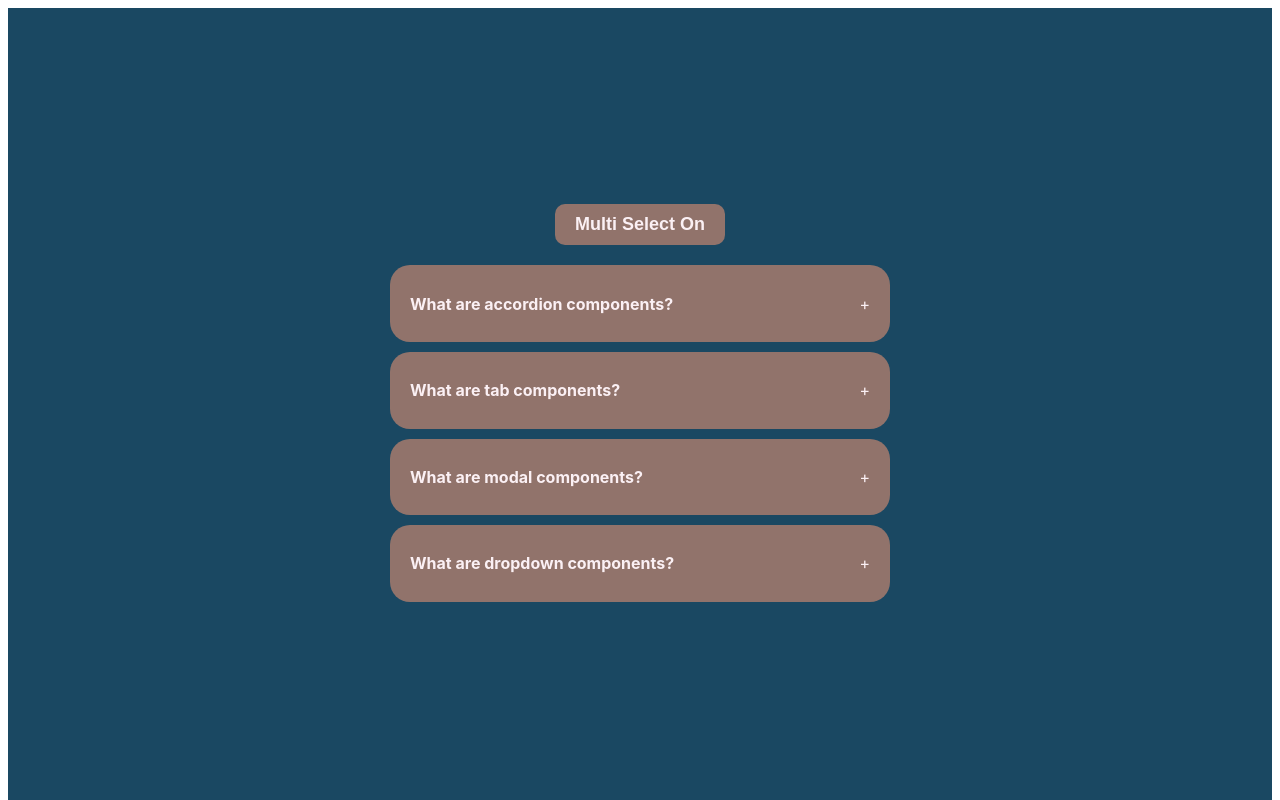
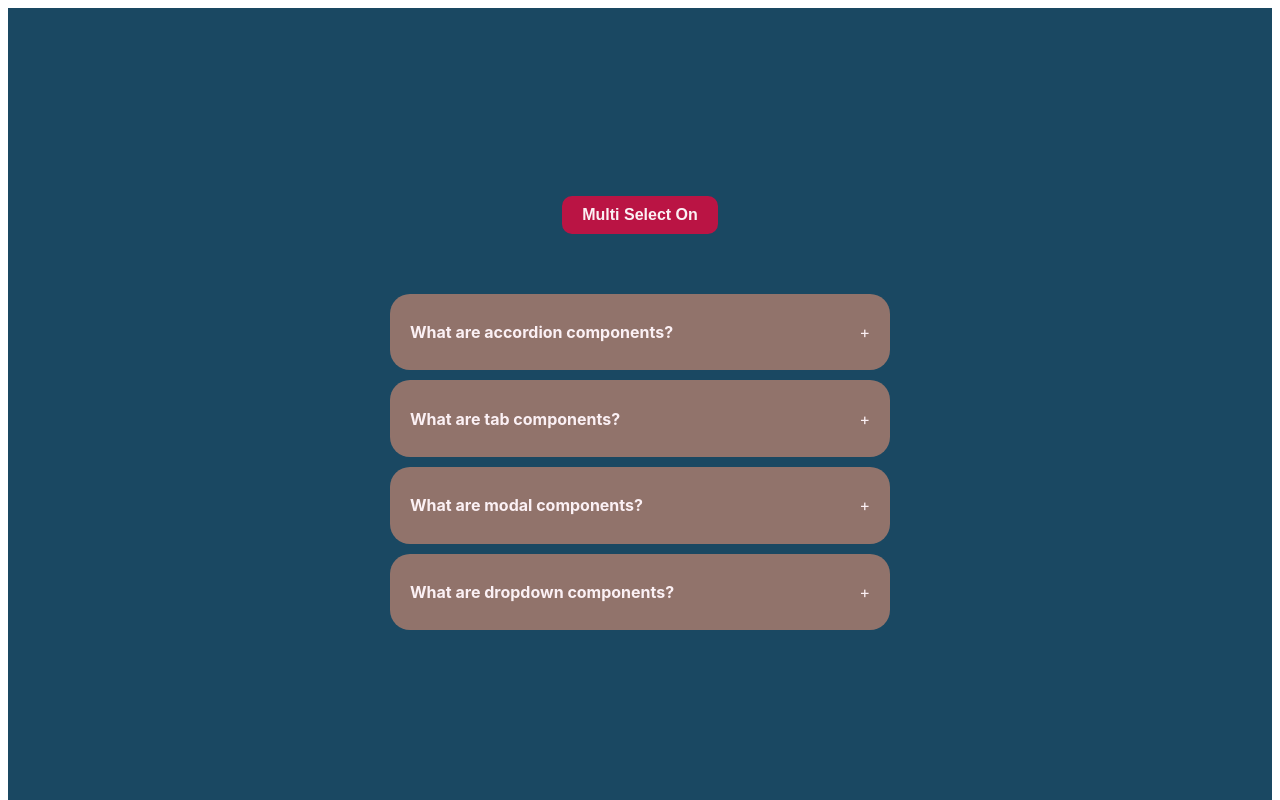
Before and after one commit to heshangoonawardena/freeCodeCamp-projects, a React (Vite) app: page / in a window 1280 px wide. Shown: the top 800 px of the page. Built offline with nearby package versions, Linux system fonts and the light colour scheme.

Commit message:
🎨 screen resize when no space

```diff
--- a/src/components/Accordion/Accordion.css
+++ b/src/components/Accordion/Accordion.css
@@ -6,24 +6,25 @@
   /* background-color: #FBF5DF; */
   background-color: #1A4862 ;
   width: 100%;
-  height: 100vh;
+  min-height: 100vh;
 }
 
 .toggle {
   text-transform: capitalize;
   border: none;
   font-weight: 700;
-  font-size: large;
+  font-size: 16px;
   cursor: pointer;
-  background-color: #91736b;
+  background-color: #BA1444;
   color: #FBF0F4;
   padding: 10px 20px;
   border-radius: 10px;
-  margin-bottom: 20px;
+  margin: 40px 0;
 }
 
 .accordion {
   width: 500px;
+  margin: 20px 0;
 }
 
 .item {
```
